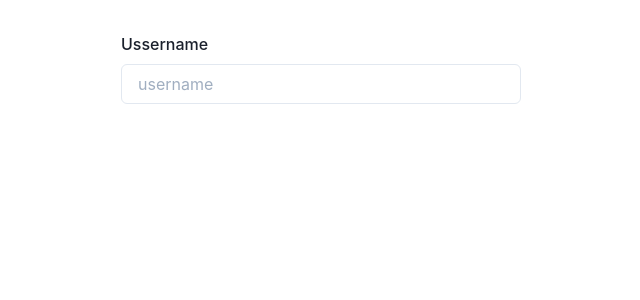
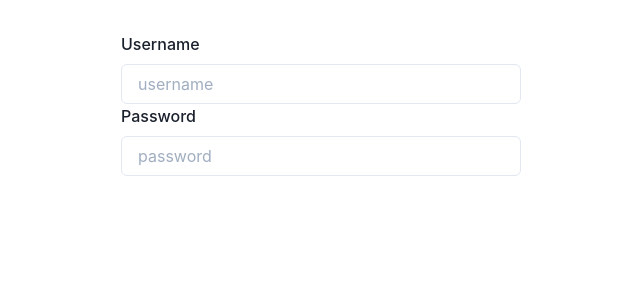
Before and after one commit to ericewold/unreddit-web, a Next.js app: page /register in a window 1280 px wide. Shown: the top 300 px of the page, without its empty margins (319-959 px from the left). Built offline with nearby package versions, Linux system fonts and the light colour scheme.

Commit message:
implement new InputField component on register form.

```diff
--- a/src/pages/register.tsx
+++ b/src/pages/register.tsx
@@ -7,6 +7,7 @@ import {
   FormErrorMessage
 } from '@chakra-ui/react';
 import { Wrapper } from '../components/Wrapper';
+import { InputField } from '../components/InputField';
 
 interface registerProps {}
 
@@ -21,16 +22,17 @@ const register: React.FC<registerProps> = ({}) => {
       >
         {({ values, handleChange }) => (
           <Form>
-            <FormControl>
-              <FormLabel htmlFor='username'>Ussername</FormLabel>
-              <Input
-                value={values.username}
-                onChange={handleChange}
-                id='username'
-                placeholder='username'
-              />
-              {/* <FormErrorMessage>{form.errors.name}</FormErrorMessage> */}
-            </FormControl>
+            <InputField
+              name='username'
+              placeholder='username'
+              label='Username'
+            ></InputField>
+            <InputField
+              name='password'
+              placeholder='password'
+              label='Password'
+              type='password'
+            ></InputField>
           </Form>
         )}
       </Formik>
```
